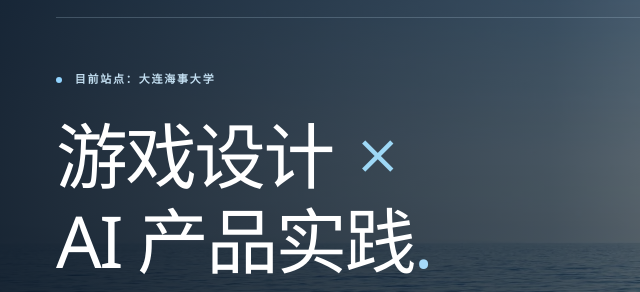
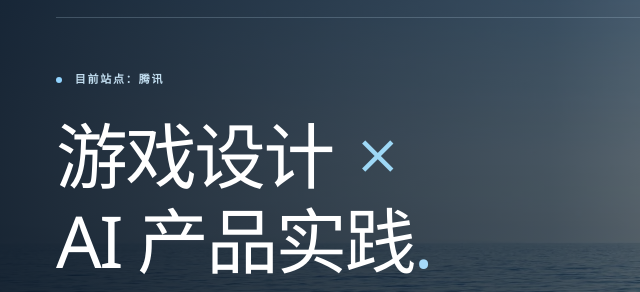
Before and after one commit to RolandWinston/rolandwinston.github.io, a plain HTML site: page index.html in a window 1280 px wide. Shown: the part 161-453 px from the top of the page, 0-640 px from the left. Drawn offline with Linux system fonts and the light colour scheme.

Commit message:
Update current station to Tencent

```diff
--- a/index.html
+++ b/index.html
@@ -4,7 +4,7 @@
 <meta property="og:title" content="施浩然 Roland · 游戏与 AI 作品集"><meta property="og:description" content="施浩然的游戏设计与 AI 产品实践。Time Decay、一路生花、Line、MAICA、工具链路、Monika Lab 与金融自动化作品和演示入口。"><meta property="og:type" content="website"><meta property="og:url" content="https://rolandwinston.github.io/"><meta property="og:image" content="https://rolandwinston.github.io/assets/roots.webp">
 <link rel="icon" href="assets/roland-water-r.png" type="image/png"><link rel="stylesheet" href="style.css"><link rel="stylesheet" href="projects.css"><link rel="stylesheet" href="showcase.css"><script src="app.js" defer></script></head><body>
 <a class="skip" href="#main">跳到正文</a><header class="site-header"><a class="brand" href="#top" aria-label="施浩然 Roland 作品集首页"><span class="brand-logo"><img src="assets/roland-water-r.png" alt="" width="1254" height="1254"></span><span class="brand-name">ROLAND<small>施浩然 · PORTFOLIO</small></span></a><nav aria-label="主导航"><a href="#games">游戏作品</a><a href="#ai">AI 实践</a><a href="projects.html">项目分类</a><a href="links.html">全部入口 ↗</a></nav></header>
-<main id="main"><section class="hero" id="top"><img class="hero-photo" src="assets/ocean-horizon.webp" alt="" width="1920" height="1280" fetchpriority="high"><div class="hero-inner wrap"><div class="hero-edition"><span>ROLAND / SELECTED WORK</span><span>PORTFOLIO — 2026</span></div><div class="hero-copy"><p class="eyebrow"><span class="dot"></span> 目前站点：大连海事大学</p><h1>游戏设计 <span class="cross">×</span><br>AI 产品实践<span class="orange">.</span></h1><p class="hero-intro">我是施浩然，Roland，裁缝罗，随便哪个称呼都好。<br>AI时代先锋军，已经让AI成为和手脚同等重要的外置器官。</p><div class="actions"><a class="button solid" href="#games">看看我的作品 <span>↘</span></a><a class="text-link" href="#ai">AI 如何参与制作 <span>↗</span></a></div></div><div class="hero-rail" aria-label="直接试玩游戏"><span class="rail-label">PLAY THE WORK</span><a href="https://roland-game-portfolio.quirky-aphid-4979.chatgpt.site/play/time-decay/"><span>01</span>Time Decay <b>↗</b></a><a href="https://roland-game-portfolio.quirky-aphid-4979.chatgpt.site/play/roots/"><span>02</span>一路生花 <b>↗</b></a><a href="https://roland-game-portfolio.quirky-aphid-4979.chatgpt.site/play/line/"><span>03</span>Line <b>↗</b></a></div></div></section>
+<main id="main"><section class="hero" id="top"><img class="hero-photo" src="assets/ocean-horizon.webp" alt="" width="1920" height="1280" fetchpriority="high"><div class="hero-inner wrap"><div class="hero-edition"><span>ROLAND / SELECTED WORK</span><span>PORTFOLIO — 2026</span></div><div class="hero-copy"><p class="eyebrow"><span class="dot"></span> 目前站点：腾讯</p><h1>游戏设计 <span class="cross">×</span><br>AI 产品实践<span class="orange">.</span></h1><p class="hero-intro">我是施浩然，Roland，裁缝罗，随便哪个称呼都好。<br>AI时代先锋军，已经让AI成为和手脚同等重要的外置器官。</p><div class="actions"><a class="button solid" href="#games">看看我的作品 <span>↘</span></a><a class="text-link" href="#ai">AI 如何参与制作 <span>↗</span></a></div></div><div class="hero-rail" aria-label="直接试玩游戏"><span class="rail-label">PLAY THE WORK</span><a href="https://roland-game-portfolio.quirky-aphid-4979.chatgpt.site/play/time-decay/"><span>01</span>Time Decay <b>↗</b></a><a href="https://roland-game-portfolio.quirky-aphid-4979.chatgpt.site/play/roots/"><span>02</span>一路生花 <b>↗</b></a><a href="https://roland-game-portfolio.quirky-aphid-4979.chatgpt.site/play/line/"><span>03</span>Line <b>↗</b></a></div></div></section>
 <div class="chapter-strip"><div class="wrap"><span>游戏</span><i>+</i><span>设计</span><i>+</i><span>自动化生产</span><a href="#games">探索作品 <span>↓</span></a></div></div>
 <nav class="catalog-home wrap" aria-label="项目分类"><a href="projects.html#games">游戏制作</a><a href="projects.html#ai">AI 应用</a><a href="projects.html#vr">VR 交互</a><a href="projects.html#writing">写作与案例分析</a><a href="projects.html#finance">金融自动化</a><a href="projects.html#community-sales">社群与销售</a><a href="projects.html">全部 13 个项目 ↗</a></nav><section class="section wrap" id="games"><div class="section-heading"><div><p class="eyebrow">01 / GAME PROJECTS</p><h2>游戏创作：3A大作，AI美术，AI代码，AI音乐。</h2></div></div><div class="game-music"><span>AI音乐 · Roots lead Roads</span><audio controls preload="metadata" aria-label="Roots lead Roads AI音乐"><source src="assets/roots-lead-roads-main-theme.mp3" type="audio/mpeg"></audio><a class="text-link" href="assets/roots-lead-roads-main-theme.mp3" target="_blank" rel="noopener">AI音乐 ↗</a></div>
 <div class="game-grid">
```
